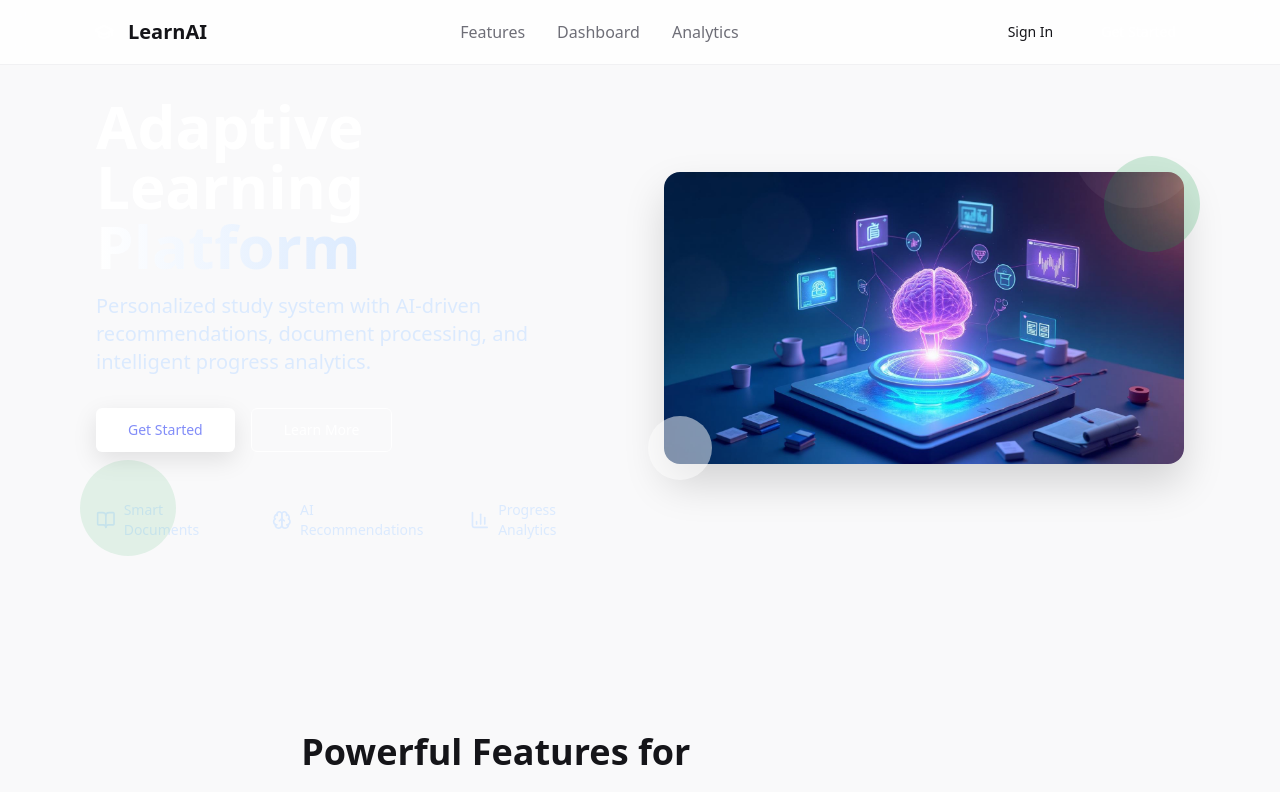
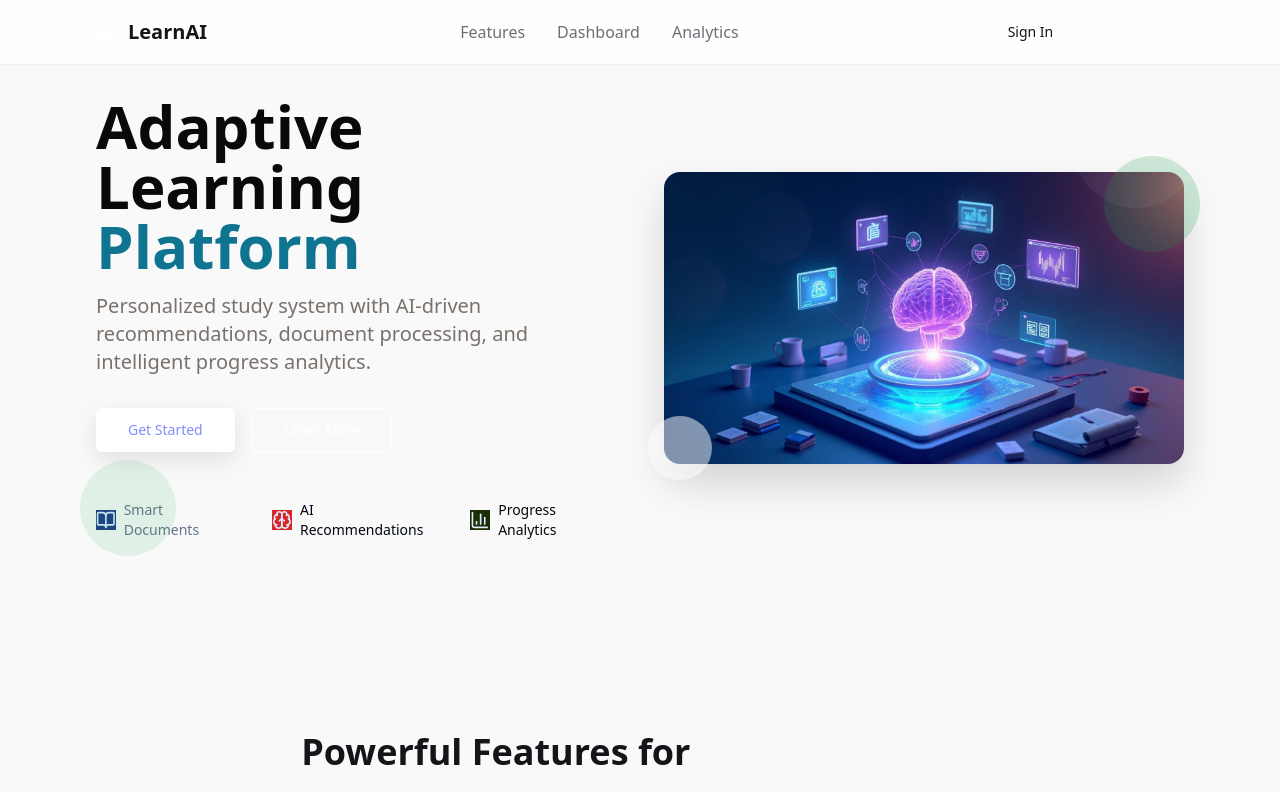
Before and after one commit to harshithaboppena-18/quest-beyond-two, a React (Vite) app: page / in a window 1280 px wide. Shown: the top 792 px of the page. Built offline with nearby package versions, Linux system fonts and the light colour scheme; the HTML template or start-up script is replaced by a standard one.

Commit message:
Visual edit in Lovable

```diff
--- a/src/components/Dashboard.tsx
+++ b/src/components/Dashboard.tsx
@@ -3,10 +3,8 @@ import { Button } from "@/components/ui/button";
 import { Progress } from "@/components/ui/progress";
 import { Badge } from "@/components/ui/badge";
 import { Upload, BookOpen, Clock, TrendingUp, Star, Play } from "lucide-react";
-
 export const Dashboard = () => {
-  return (
-    <section className="py-24 px-6 bg-muted/30">
+  return <section className="py-24 px-6 bg-muted/30">
       <div className="container mx-auto max-w-6xl">
         <div className="text-center space-y-4 mb-16">
           <h2 className="text-4xl font-bold text-foreground">
@@ -23,7 +21,7 @@ export const Dashboard = () => {
           <Card className="lg:col-span-2 bg-gradient-card border-border/50 hover:shadow-medium transition-all duration-300">
             <CardHeader>
               <CardTitle className="flex items-center gap-2">
-                <Upload className="h-5 w-5 text-primary" />
+                <Upload className="h-5 w-5 text-primary bg-zinc-50" />
                 Upload Study Materials
               </CardTitle>
             </CardHeader>
@@ -95,7 +93,7 @@ export const Dashboard = () => {
 
               <div className="space-y-3">
                 <div className="flex justify-between text-sm">
-                  <span>Literature</span>
+                  <span>Communication </span>
                   <span className="text-muted-foreground">91%</span>
                 </div>
                 <Progress value={91} className="h-2" />
@@ -135,7 +133,7 @@ export const Dashboard = () => {
               </div>
 
               <div className="flex items-start gap-3 p-3 rounded-lg bg-primary/5 border border-primary/10">
-                <Play className="h-4 w-4 text-primary mt-1 flex-shrink-0" />
+                <Play className="h-4 w-4 text-primary mt-1 flex-shrink-0 bg-slate-50" />
                 <div className="flex-1">
                   <h4 className="font-medium text-sm">Essay Writing Workshop</h4>
                   <p className="text-xs text-muted-foreground mt-1">Improve your literary analysis skills</p>
@@ -148,6 +146,5 @@ export const Dashboard = () => {
           </Card>
         </div>
       </div>
-    </section>
-  );
+    </section>;
 };
--- a/src/components/Hero.tsx
+++ b/src/components/Hero.tsx
@@ -1,22 +1,20 @@
 import { Button } from "@/components/ui/button";
 import { BookOpen, Brain, BarChart3 } from "lucide-react";
 import heroImage from "@/assets/hero-learning.jpg";
-
 export const Hero = () => {
-  return (
-    <section className="relative overflow-hidden bg-gradient-hero py-24 px-6">
+  return <section className="relative overflow-hidden bg-gradient-hero py-24 px-6">
       <div className="container mx-auto max-w-6xl">
         <div className="grid lg:grid-cols-2 gap-12 items-center">
           <div className="space-y-8">
             <div className="space-y-4">
-              <h1 className="text-5xl lg:text-6xl font-bold text-white leading-tight">
+              <h1 className="text-5xl lg:text-6xl font-bold leading-tight text-zinc-950">
                 Adaptive Learning
                 <br />
-                <span className="bg-gradient-to-r from-white to-blue-100 bg-clip-text text-transparent">
+                <span className="bg-gradient-to-r from-white to-blue-100 bg-clip-text text-cyan-700">
                   Platform
                 </span>
               </h1>
-              <p className="text-xl text-blue-100 max-w-lg">
+              <p className="text-xl max-w-lg text-stone-500">
                 Personalized study system with AI-driven recommendations,
                 document processing, and intelligent progress analytics.
               </p>
@@ -33,27 +31,23 @@ export const Hero = () => {
 
             <div className="flex items-center gap-8 pt-4">
               <div className="flex items-center gap-2 text-blue-100">
-                <BookOpen className="h-5 w-5" />
-                <span className="text-sm">Smart Documents</span>
+                <BookOpen className="h-5 w-5 bg-blue-900" />
+                <span className="text-sm text-slate-500">Smart Documents</span>
               </div>
               <div className="flex items-center gap-2 text-blue-100">
-                <Brain className="h-5 w-5" />
-                <span className="text-sm">AI Recommendations</span>
+                <Brain className="h-5 w-5 bg-red-600" />
+                <span className="text-sm text-slate-950">AI Recommendations</span>
               </div>
               <div className="flex items-center gap-2 text-blue-100">
-                <BarChart3 className="h-5 w-5" />
-                <span className="text-sm">Progress Analytics</span>
+                <BarChart3 className="h-5 w-5 bg-lime-950" />
+                <span className="text-sm text-zinc-950">Progress Analytics</span>
               </div>
             </div>
           </div>
 
           <div className="relative">
             <div className="relative rounded-2xl overflow-hidden shadow-strong">
-              <img
-                src={heroImage}
-                alt="Adaptive Learning Platform Interface"
-                className="w-full h-auto object-cover"
-              />
+              <img src={heroImage} alt="Adaptive Learning Platform Interface" className="w-full h-auto object-cover" />
             </div>
             <div className="absolute -top-4 -right-4 w-24 h-24 bg-accent rounded-full opacity-20 animate-pulse"></div>
             <div className="absolute -bottom-4 -left-4 w-16 h-16 bg-white rounded-full opacity-30 animate-pulse delay-1000"></div>
@@ -66,6 +60,5 @@ export const Hero = () => {
         <div className="absolute top-20 right-20 w-32 h-32 bg-white/5 rounded-full"></div>
         <div className="absolute bottom-20 left-20 w-24 h-24 bg-accent/10 rounded-full"></div>
       </div>
-    </section>
-  );
+    </section>;
 };
```
